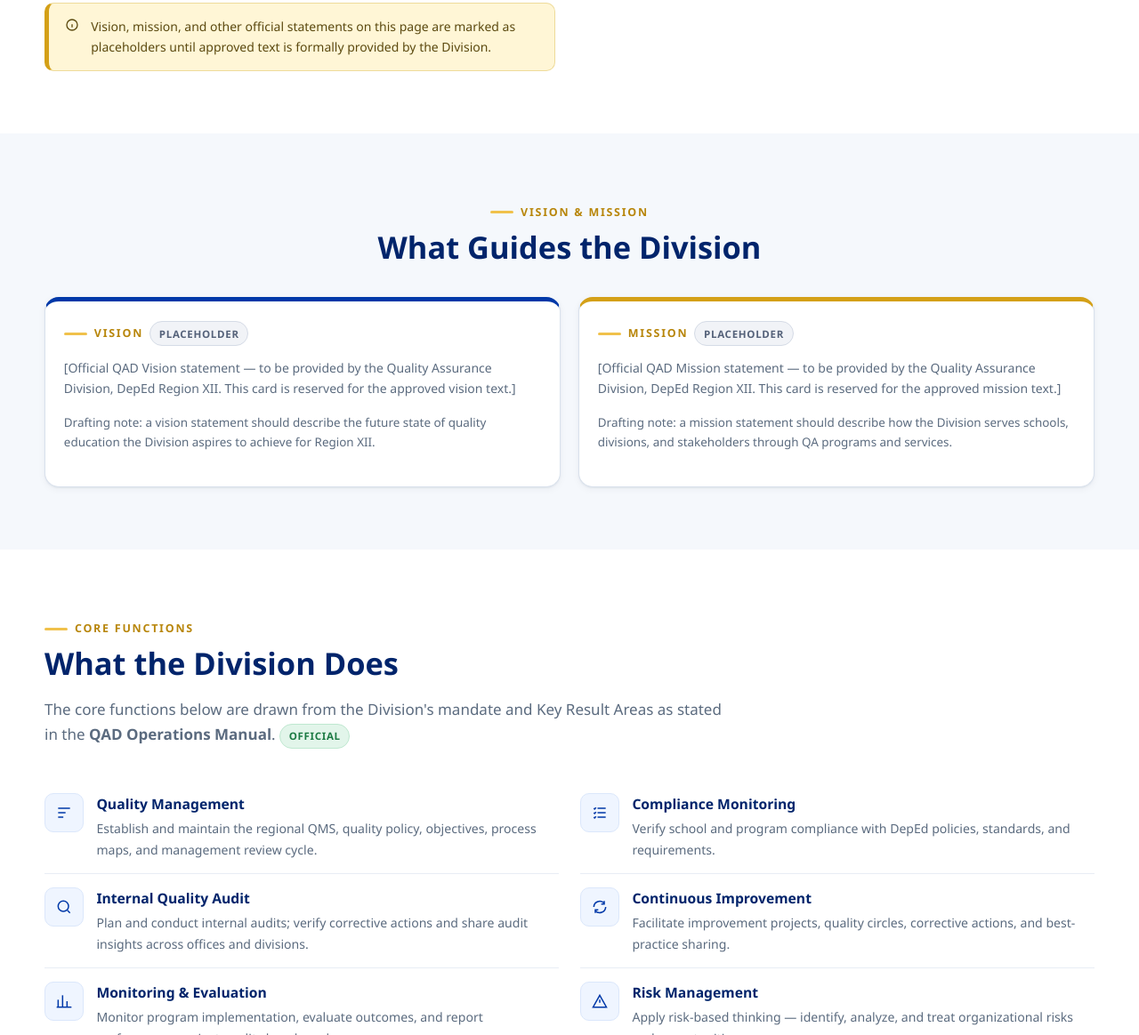
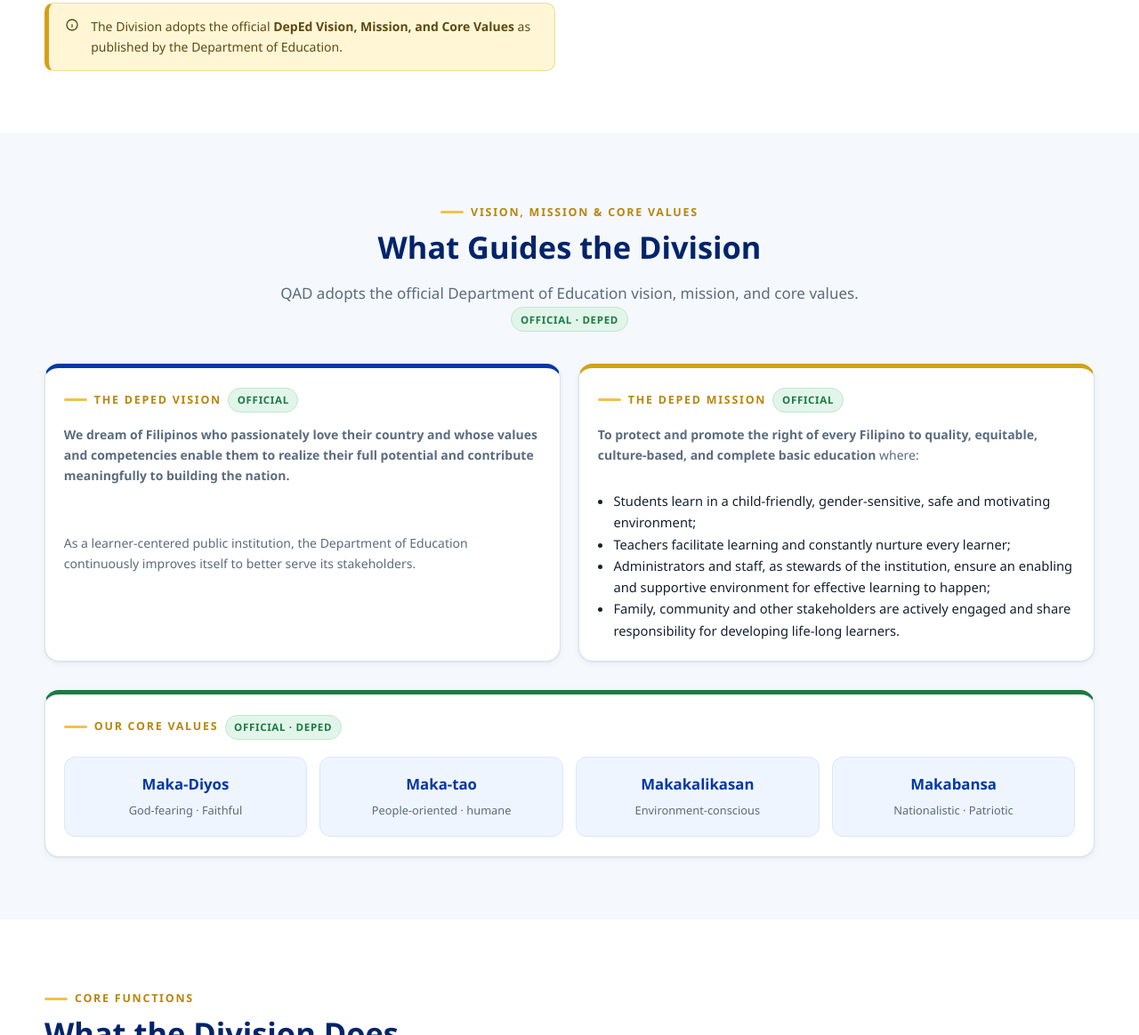
Before and after one commit to normanvaleroso-beep/QAD, a plain HTML site: page about.html in a window 1280 px wide. Shown: the part 1524-2688 px from the top of the page at 89% size. Drawn offline with Linux system fonts and the light colour scheme.

Commit message:
Add files via upload

```diff
--- a/about.html
+++ b/about.html
@@ -85,7 +85,7 @@
             <svg class="caret" width="12" height="12" viewBox="0 0 24 24" fill="none" stroke="currentColor" stroke-width="2.5" aria-hidden="true"><path d="M6 9l6 6 6-6"/></svg>
           </a>
           <ul class="nav-dropdown">
-            <li><a href="about.html#vision-mission">Vision & Mission</a></li>
+            <li><a href="about.html#vision-mission">Vision, Mission &amp; Values</a></li>
             <li><a href="about.html#core-functions">Core Functions</a></li>
             <li><a href="about.html#structure">Organizational Structure</a></li>
             <li><a href="about.html#personnel">Key Personnel</a></li>
@@ -183,7 +183,7 @@
         <p>The Division serves the DepEd Regional Office personnel, Schools Division Offices (SDOs), school heads, teachers, non-teaching personnel, quality assurance personnel, private schools, education program supervisors, Internal Quality Audit Teams, and other external stakeholders — including parents and the general public who rely on transparent, quality education services.</p>
           <div class="callout">
             <svg width="16" height="16" viewBox="0 0 24 24" fill="none" stroke="currentColor" stroke-width="2" aria-hidden="true"><circle cx="12" cy="12" r="9"/><path d="M12 11v5M12 8h.01"/></svg>
-            <span>Vision, mission, and other official statements on this page are marked as placeholders until approved text is formally provided by the Division.</span>
+            <span>The Division adopts the official <strong>DepEd Vision, Mission, and Core Values</strong> as published by the Department of Education.</span>
           </div>
         </div>
         <div>
@@ -193,23 +193,50 @@
     </div>
   </section>
 
-  <!-- Vision & Mission -->
+  <!-- Vision, Mission & Core Values (DepEd official) -->
   <section class="section section--tint" id="vision-mission" aria-labelledby="vm-title">
     <div class="container">
       <div class="section-head section-head--center">
-        <span class="eyebrow">Vision &amp; Mission</span>
+        <span class="eyebrow">Vision, Mission &amp; Core Values</span>
         <h2 id="vm-title">What Guides the Division</h2>
+        <p>QAD adopts the official Department of Education vision, mission, and core values. <span class="chip chip--green">Official · DepEd</span></p>
       </div>
       <div class="grid grid-2">
         <div class="card" style="border-top:5px solid var(--blue-700);">
-          <div class="card__meta"><span class="eyebrow">Vision</span> <span class="chip chip--placeholder">Placeholder</span></div>
-          <p>[Official QAD Vision statement — to be provided by the Quality Assurance Division, DepEd Region XII. This card is reserved for the approved vision text.]</p>
-          <p class="mb-0 text-muted" style="font-size:.84rem;">Drafting note: a vision statement should describe the future state of quality education the Division aspires to achieve for Region XII.</p>
+          <div class="card__meta"><span class="eyebrow">The DepEd Vision</span> <span class="chip chip--green">Official</span></div>
+          <p><strong>We dream of Filipinos who passionately love their country and whose values and competencies enable them to realize their full potential and contribute meaningfully to building the nation.</strong></p>
+          <p class="mb-0">As a learner-centered public institution, the Department of Education continuously improves itself to better serve its stakeholders.</p>
         </div>
         <div class="card" style="border-top:5px solid var(--gold-500);">
-          <div class="card__meta"><span class="eyebrow">Mission</span> <span class="chip chip--placeholder">Placeholder</span></div>
-          <p>[Official QAD Mission statement — to be provided by the Quality Assurance Division, DepEd Region XII. This card is reserved for the approved mission text.]</p>
-          <p class="mb-0 text-muted" style="font-size:.84rem;">Drafting note: a mission statement should describe how the Division serves schools, divisions, and stakeholders through QA programs and services.</p>
+          <div class="card__meta"><span class="eyebrow">The DepEd Mission</span> <span class="chip chip--green">Official</span></div>
+          <p class="mb-0"><strong>To protect and promote the right of every Filipino to quality, equitable, culture-based, and complete basic education</strong> where:</p>
+          <ul style="margin:.75rem 0 0;padding-left:1.1rem;font-size:.92rem;">
+            <li>Students learn in a child-friendly, gender-sensitive, safe and motivating environment;</li>
+            <li>Teachers facilitate learning and constantly nurture every learner;</li>
+            <li>Administrators and staff, as stewards of the institution, ensure an enabling and supportive environment for effective learning to happen;</li>
+            <li>Family, community and other stakeholders are actively engaged and share responsibility for developing life-long learners.</li>
+          </ul>
+        </div>
+      </div>
+      <div class="card mt-2" style="border-top:5px solid var(--green-600, #1b7a43);">
+        <div class="card__meta"><span class="eyebrow">Our Core Values</span> <span class="chip chip--green">Official · DepEd</span></div>
+        <div class="grid grid-4" style="gap:.9rem;margin-top:.4rem;">
+          <div style="text-align:center;background:var(--blue-50,#eef4ff);border:1px solid var(--blue-100,#dbe7fb);border-radius:12px;padding:1rem .6rem;">
+            <strong style="display:block;font-size:1.05rem;color:var(--blue-700);">Maka-Diyos</strong>
+            <span class="text-muted" style="font-size:.8rem;">God-fearing · Faithful</span>
+          </div>
+          <div style="text-align:center;background:var(--blue-50,#eef4ff);border:1px solid var(--blue-100,#dbe7fb);border-radius:12px;padding:1rem .6rem;">
+            <strong style="display:block;font-size:1.05rem;color:var(--blue-700);">Maka-tao</strong>
+            <span class="text-muted" style="font-size:.8rem;">People-oriented · humane</span>
+          </div>
+          <div style="text-align:center;background:var(--blue-50,#eef4ff);border:1px solid var(--blue-100,#dbe7fb);border-radius:12px;padding:1rem .6rem;">
+            <strong style="display:block;font-size:1.05rem;color:var(--blue-700);">Makakalikasan</strong>
+            <span class="text-muted" style="font-size:.8rem;">Environment-conscious</span>
+          </div>
+          <div style="text-align:center;background:var(--blue-50,#eef4ff);border:1px solid var(--blue-100,#dbe7fb);border-radius:12px;padding:1rem .6rem;">
+            <strong style="display:block;font-size:1.05rem;color:var(--blue-700);">Makabansa</strong>
+            <span class="text-muted" style="font-size:.8rem;">Nationalistic · Patriotic</span>
+          </div>
         </div>
       </div>
     </div>
--- a/main.js
+++ b/main.js
@@ -135,7 +135,7 @@
     (DATA.sdos || []).forEach(d => idx.push({ type: "SDO", title: d.name, desc: d.address, href: "index.html#sdo-directory", terms: [d.name, d.resources].join(" ") }));
     /* Static pages */
     [
-      ["About QAD", "Vision, mission, core functions, structure and personnel", "about.html"],
+      ["About QAD", "DepEd vision, mission, core values, functions, structure and personnel", "about.html"],
       ["Quality Management System", "One DepEd One QMS, ISO 9001:2015, quality policy and objectives", "qms.html"],
       ["Monitoring & Evaluation", "PIR, KPIs, performance dashboards and data visualization", "monitoring.html"],
       ["Programs & Services", "Twelve core quality assurance programs and services", "programs.html"],
```
Also changed, not shown: announcements.html (+1 -1 lines), contact.html (+1 -1 lines), forms.html (+1 -1 lines), index.html (+16 -6 lines), issuances.html (+1 -1 lines), monitoring.html (+1 -1 lines), programs.html (+1 -1 lines), qms.html (+1 -1 lines), reports.html (+1 -1 lines), resources.html (+1 -1 lines), 1 other file.
